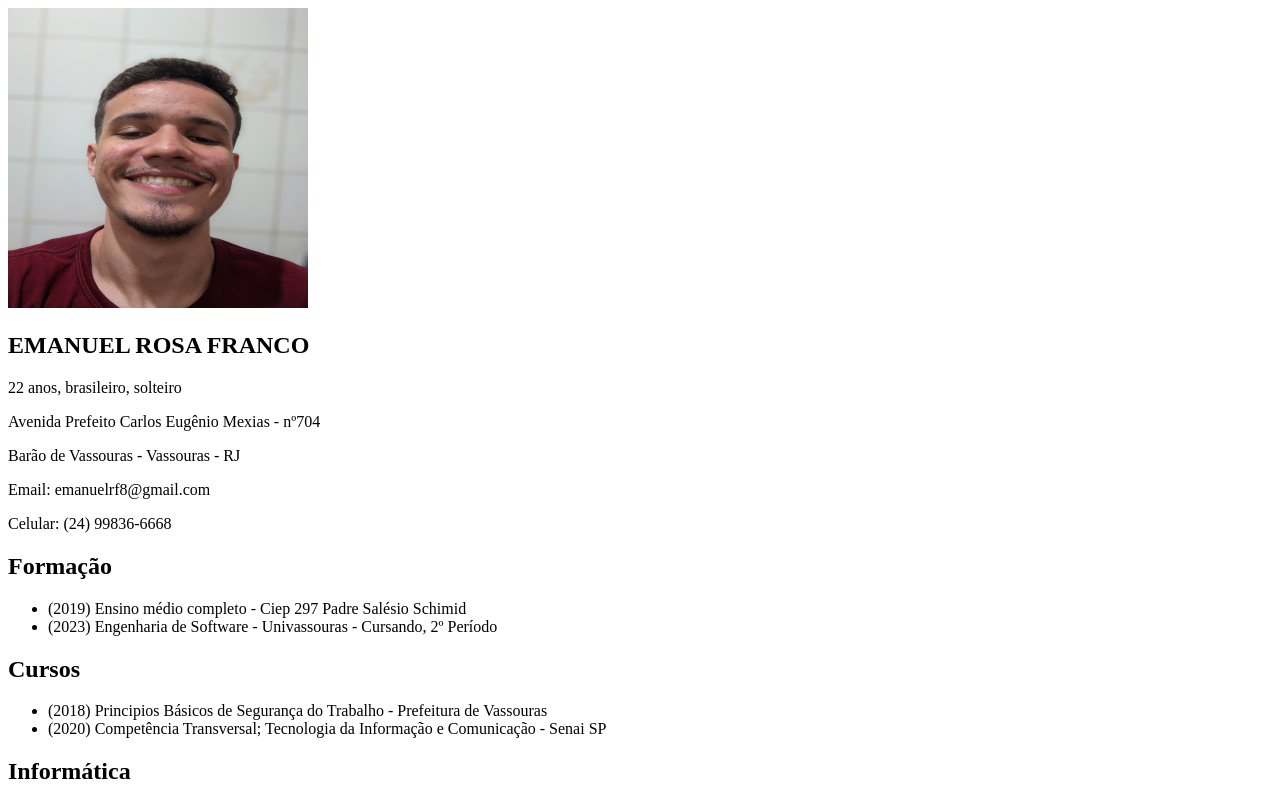
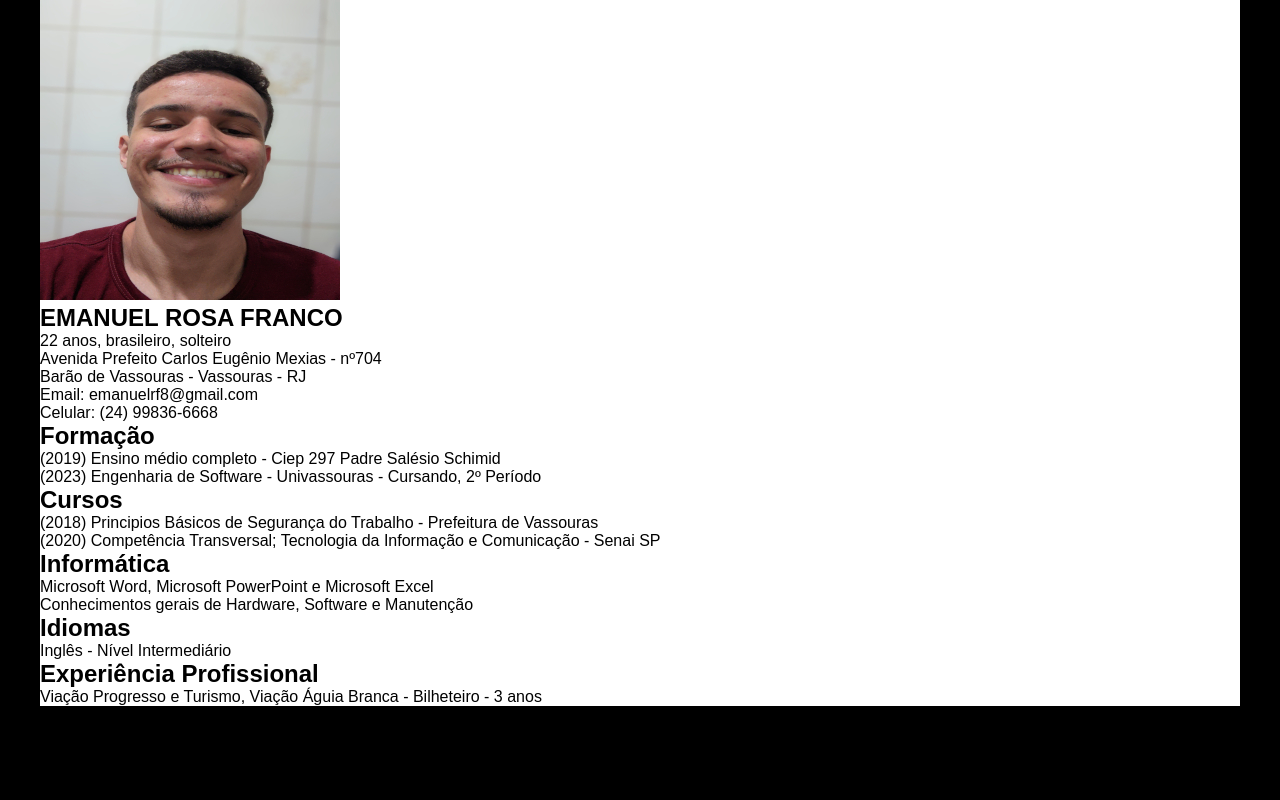
Before and after one commit to emanuelrf7/projeto-curriculo, a plain HTML site: page index.html in a window 1280 px wide. Shown: the top 800 px of the page. Drawn offline with Linux system fonts and the light colour scheme.

Commit message:
Iniciei o CSS

```diff
--- a/index.html
+++ b/index.html
@@ -7,6 +7,7 @@
     <link rel="stylesheet" href="style.css">
 </head>
 <body>
+    <div id="container-1">
         <section id="informacoes-pessoais">
             <img src="fotoperfil.jpg" alt="Foto de Perfil">
             <h1>EMANUEL ROSA FRANCO</h1>
@@ -16,35 +17,34 @@
             <p>Email: emanuelrf8@gmail.com</p>
             <p>Celular: (24) 99836-6668</p>
         </section>
+    </div>
 
+    <div id="container-2">
         <section id="informacoes-curriculares">
             <div><h2>Formação</h2></div>
             <ul>
                 <li>(2019) Ensino médio completo - Ciep 297 Padre Salésio Schimid</li>
                 <li>(2023) Engenharia de Software - Univassouras - Cursando, 2º Período</li>
             </ul>
-
             <div><h2>Cursos</h2></div>
             <ul>
                 <li>(2018) Principios Básicos de Segurança do Trabalho - Prefeitura de Vassouras</li>
                 <li>(2020) Competência Transversal; Tecnologia da Informação e Comunicação - Senai SP</li>
             </ul>
-
             <div><h2>Informática</h2></div>
             <ul>
                 <li>Microsoft Word, Microsoft PowerPoint e Microsoft Excel</li>
                 <li>Conhecimentos gerais de Hardware, Software e Manutenção</li>
             </ul>
-
             <div><h2>Idiomas</h2></div>
             <ul>
                 <li>Inglês - Nível Intermediário</li>
             </ul>
-
             <div><h2>Experiência Profissional</h2></div>
             <ul>
                 <li>Viação Progresso e Turismo, Viação Águia Branca - Bilheteiro - 3 anos</li>
             </ul>
         </section>
+    </div>
 </body>
 </html>
--- a/style.css
+++ b/style.css
@@ -1 +1,18 @@
 @charset "UTF-8";
+
+* {
+    padding: 0px;
+    margin: 0px;
+}
+
+body {
+    background-color: black;
+    font-family: Arial, Helvetica, sans-serif;
+}
+
+body > div#container-1, div#container-2 {
+    display: block;
+    margin: auto;
+    max-width: 1200px;
+    background-color: white;
+}
```
Lines whose indentation alone changed are shown as unchanged.
